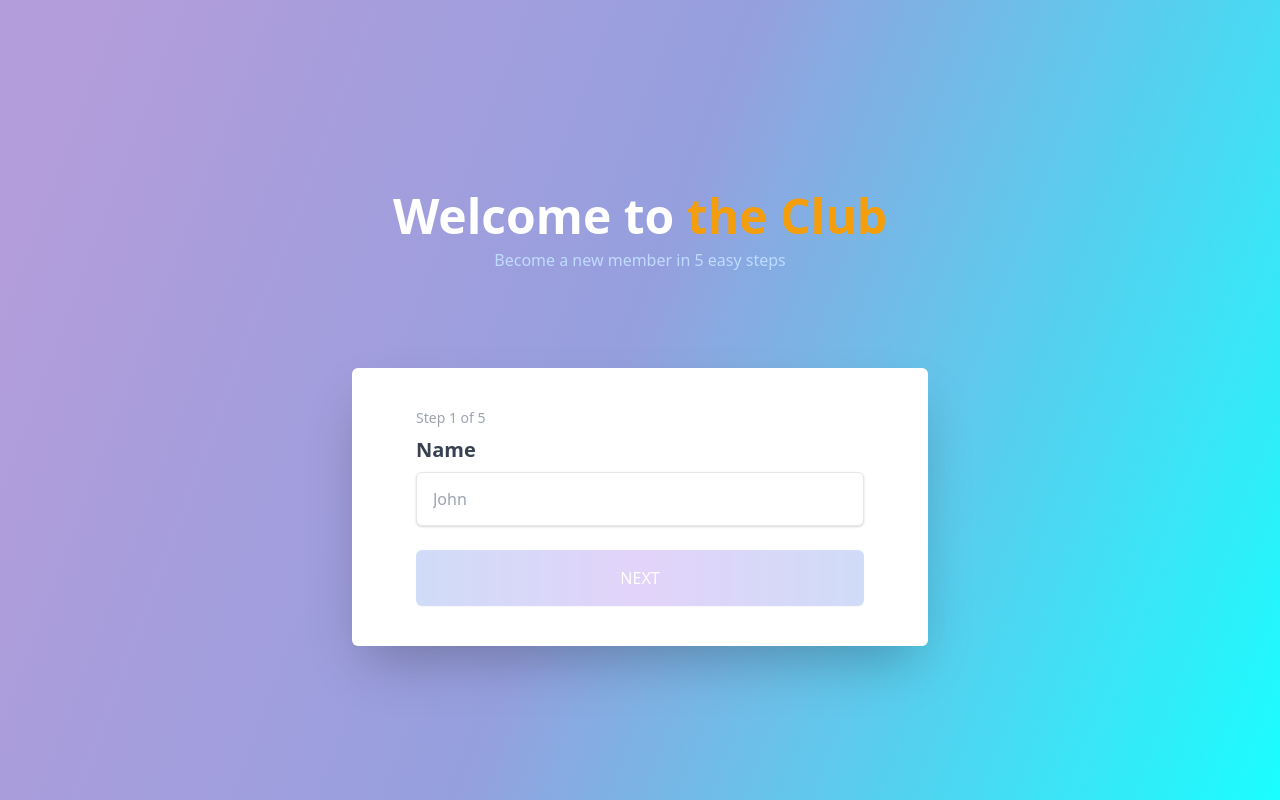
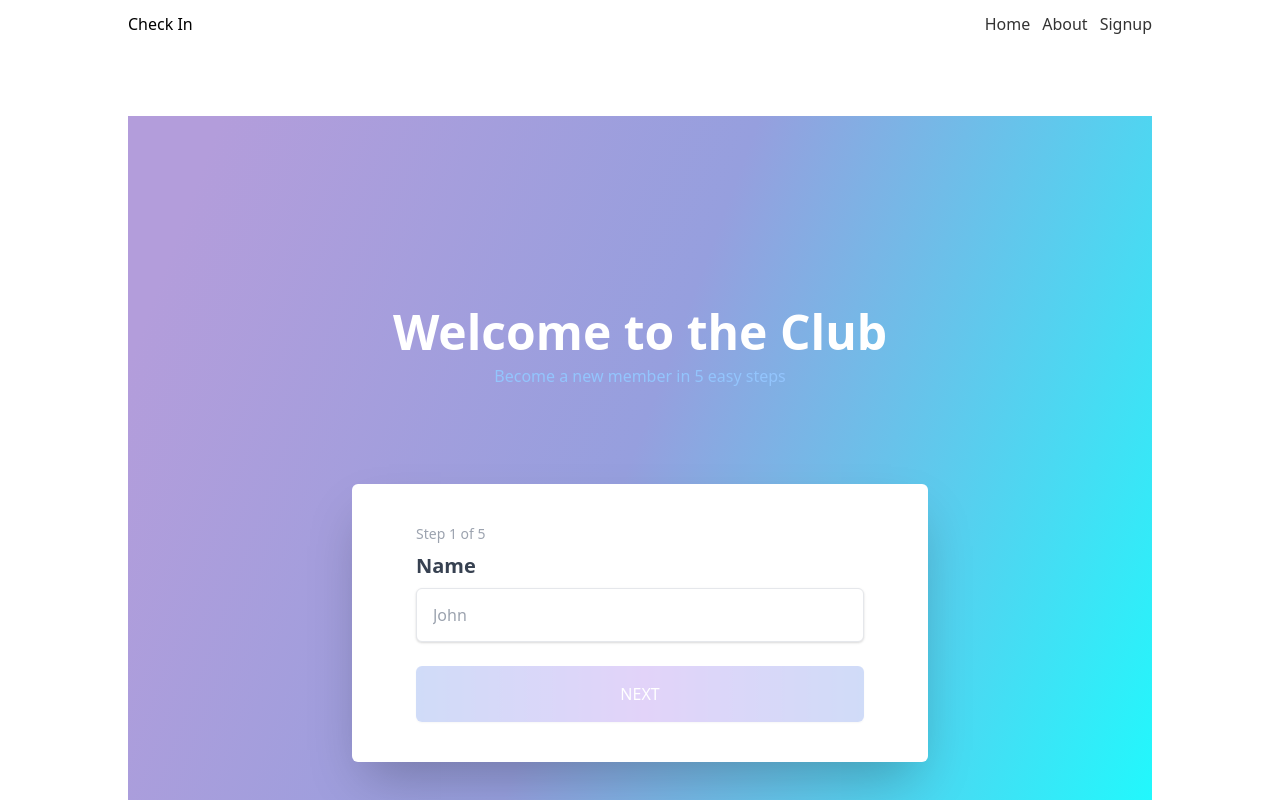
Before and after one commit to doanja/check-in, a Next.js app: page /signup in a window 1280 px wide. Shown: the top 800 px of the page. Built offline with nearby package versions, Linux system fonts and the light colour scheme; no server answers; the database is empty; what services would draw is missing.

Commit message:
styles, nav and footer

```diff
--- /dev/null
+++ b/components/Footer.tsx
@@ -0,0 +1,5 @@
+const Footer = () => {
+  return <footer className='footer'>Copyright 2021 doanja</footer>;
+};
+
+export default Footer;
--- a/components/Layout.tsx
+++ b/components/Layout.tsx
@@ -1,4 +1,4 @@
-import { Meta } from 'components';
+import { Meta, Nav, Footer } from 'components';
 
 interface LayoutProps {
   children: React.ReactNode;
@@ -6,11 +6,12 @@ interface LayoutProps {
 
 const Layout = ({ children }: LayoutProps) => {
   return (
-    <>
+    <div className='content'>
       <Meta />
-
-      <div className='layout-bottom'>{children}</div>
-    </>
+      <Nav />
+      {children}
+      <Footer />
+    </div>
   );
 };
 
--- /dev/null
+++ b/components/Nav.tsx
@@ -0,0 +1,22 @@
+import Link from 'next/link';
+
+const Navbar = () => {
+  return (
+    <nav>
+      <div className='logo'>
+        <h1>Check In</h1>
+      </div>
+      <Link href='/'>
+        <a>Home</a>
+      </Link>
+      <Link href='/about'>
+        <a>About</a>
+      </Link>
+      <Link href='/signup'>
+        <a>Signup</a>
+      </Link>
+    </nav>
+  );
+};
+
+export default Navbar;
--- a/components/index.tsx
+++ b/components/index.tsx
@@ -4,5 +4,7 @@ import UserCard from './UserCard';
 import SignupForm from './SignupForm';
 import Meta from './Meta';
 import Layout from './Layout';
+import Nav from './Nav';
+import Footer from './Footer';
 
-export { FormInput, FormError, UserCard, SignupForm, Meta, Layout };
+export { FormInput, FormError, UserCard, SignupForm, Meta, Layout, Nav, Footer };
--- a/pages/signup.tsx
+++ b/pages/signup.tsx
@@ -55,12 +55,12 @@ const signup = ({ initialUsers }: signupProps) => {
   };
 
   return (
-    <>
+    <div className='layout-bottom'>
       <div className='mx-auto z-10 mt-48 text-center'>
         <h1 className='text-white text-5xl font-semibold'>
-          Welcome to <span className='text-yellow-500'>the Club</span>
+          Welcome to <span className='text-purle-300'>the Club</span>
         </h1>
-        <p className='text-blue-200 mt-2'>Become a new member in 5 easy steps</p>
+        <p className='text-blue-300 mt-2'>Become a new member in 5 easy steps</p>
       </div>
 
       <div className='max-w-xl w-full mt-24 mb-24 rounded-md shadow-2xl bg-white mx-auto overflow-hidden z-10'>
@@ -68,7 +68,7 @@ const signup = ({ initialUsers }: signupProps) => {
           <SignupForm onSubmit={createUser} />
         </div>
       </div>
-    </>
+    </div>
   );
 };
 
--- a/styles/index.css
+++ b/styles/index.css
@@ -43,6 +43,32 @@
   @apply absolute bg-gray-900 inset-x-0 top-0;
 }
 
+.content {
+  @apply max-w-5xl my-0 mx-auto;
+}
+
+a {
+  color: #333;
+  text-decoration: none;
+}
+
+nav {
+  /* border-bottom: 1px solid #ddd; */
+  @apply mt-3 mx-auto mb-20 flex justify-center items-end;
+}
+
+nav a {
+  @apply ml-3;
+}
+
+nav .logo {
+  @apply mr-auto;
+}
+
+.footer {
+  @apply w-full h-24 border-t-2 border-white flex justify-center items-center;
+}
+
 /* Start purging... */
 @tailwind utilities;
 /* Stop purging. */
```
